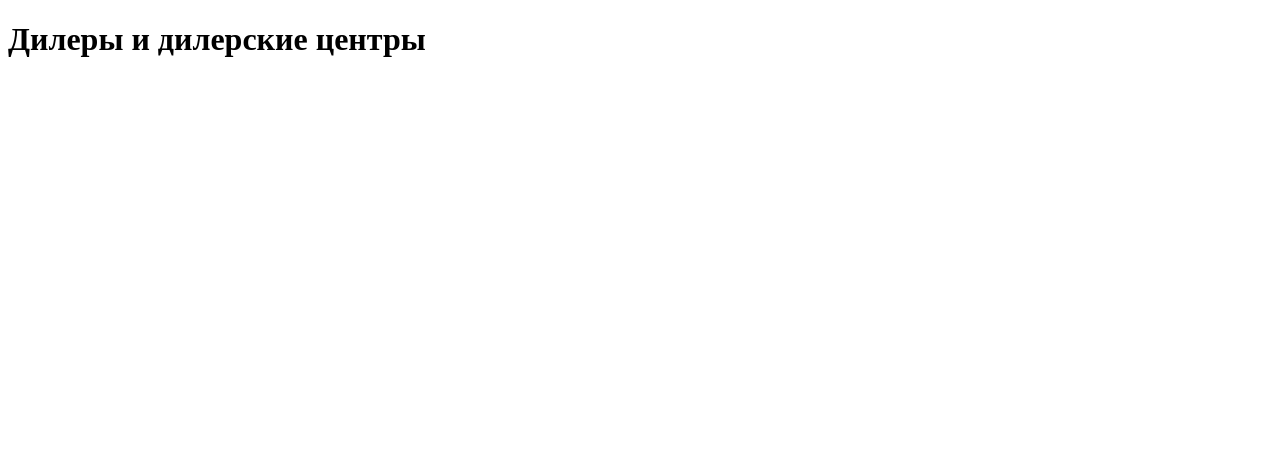
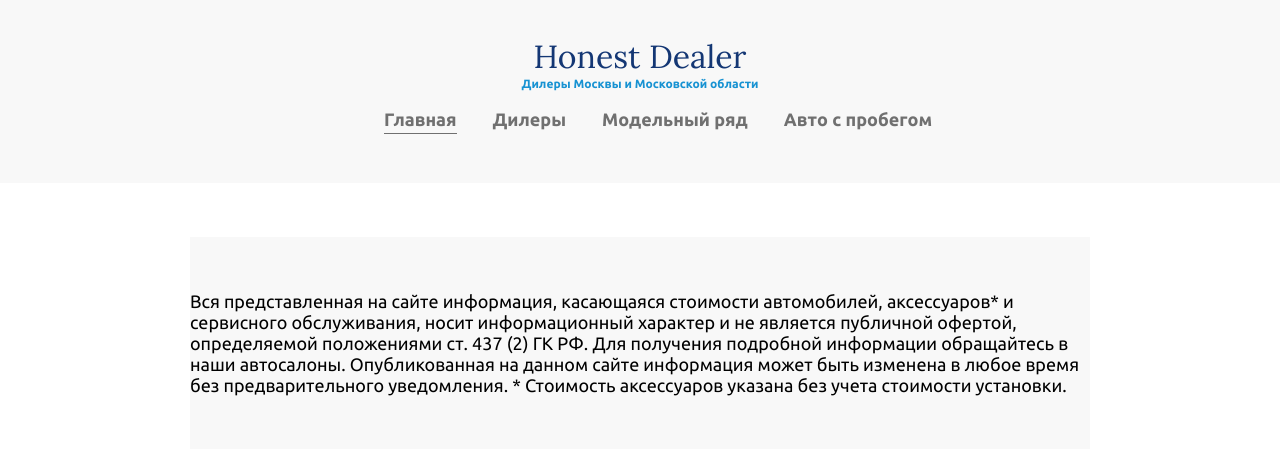
Before and after one commit to viktornikolaev1995/dealer, a Django app: page / in a window 1280 px wide. Shown: the top 449 px of the page. Run offline with Django 3.2, Linux system fonts and the light colour scheme; data that the repository does not hold is empty.

Commit message:
Внесение изменений в шаблон

```diff
--- a/dealer/dealers_and_dealer_centers/admin.py
+++ b/dealer/dealers_and_dealer_centers/admin.py
@@ -64,14 +64,14 @@ class VehicleInline(admin.TabularInline):
 
 @admin.register(Dealer)
 class DealerAdmin(admin.ModelAdmin):
-    list_display = ('name', 'slug', 'get_image')
+    list_display = ('name', 'description', 'get_image')
     prepopulated_fields = {'slug': ('name',)}
     inlines = [VehicleInline]
     readonly_fields = ('get_image',)
 
     formfield_overrides = {
         models.CharField: {'widget': TextInput(attrs={'size': '20'})},
-        models.TextField: {'widget': Textarea(attrs={'rows': 4, 'cols': 40})}
+        models.TextField: {'widget': Textarea(attrs={'rows': 6, 'cols': 100})}
     }
 
     def get_queryset(self, request):
--- /dev/null
+++ b/dealer/dealers_and_dealer_centers/static/dealers_and_dealer_centers/css/main.css
@@ -0,0 +1,266 @@
+/*
+	Fonts
+	-----
+	font-family" 'Lora', serif;
+	font-family: 'Ubuntu', sans-serif;
+*/
+
+body {
+	margin: 0;
+	font-family: 'Ubuntu', sans-serif;
+	font-size: 1.125rem;
+	font-weight: 300;
+}
+
+/*
+	Typography
+*/
+
+img {
+	max-width: 100%;
+	display: block;
+}
+
+h1,
+h2,
+h3 {
+	font-family: 'Lora', serif;
+	font-weight: 400;
+	color: #143774;
+	margin-top: 0;
+}
+
+h1 {
+	font-size: 2rem;
+	margin: 0;
+}
+
+a {
+	color: #1792d2;
+}
+
+a:hover,
+a:focus {
+	color: #143774;
+}
+
+strong {
+	font-weight: 700;
+}
+
+/*h1 subtitle*/
+.subtitle {
+	font-weight: 700;
+	color: #1792d2;
+	font-size: .75rem;
+	margin: 0;
+}
+
+.article-title {
+	font-size: 1.5rem;
+}
+
+.article-read-more,
+.article-info {
+	font-size: .875rem;
+}
+
+.article-read-more {
+	color: #1792d2;
+	text-decoration: none;
+	font-weight: 700;
+}
+
+.article-read-more:hover,
+.article-read-more:focus {
+	color: #143774;
+	text-decoration: underline;
+}
+
+.article-info {
+	margin: 2em 0;
+}
+
+.widget-title,
+.widget-recent-post-title,
+.widget-body {
+	font-size: 1rem;
+}
+
+.widget-title {
+	font-family: 'Ubuntu', sans-serif;
+	font-weight: 700;
+}
+
+/*Layout*/
+
+.container {
+	width: 95%;
+	/*max-width: 900px;*/
+	margin: 0 auto;
+}
+
+.container-flex {
+	display: flex;
+	flex-direction: column;
+	justify-content: space-between;
+}
+
+header {
+	background: #f8f8f8;
+	padding: 2em 0;
+	text-align: center;
+	margin-bottom: 3em;
+}
+
+@media (min-width: 737px) {
+	.container-flex {
+		flex-direction: row;
+	}
+
+	main {
+		width: 55%;
+	}
+
+	aside {
+		width: 20%;
+		min-width: 200px;
+		/*margin-left: 1em;*/
+	}
+}
+
+/*navigation*/
+
+nav ul {
+	list-style: none;
+	padding: 0;
+	display: flex;
+	justify-content: center;
+
+}
+
+nav li {
+	margin-left: 2em;
+
+}
+
+nav a {
+	text-decoration: none;
+	color: #707070;
+	font-weight: 700;
+	padding: .25em 0;
+}
+
+nav a:hover,
+nav a:focus {
+	color: #1792d2;
+}
+
+.current-page {
+	border-bottom:  1px solid #707070;
+}
+
+.current-page:hover {
+	color: #707070;
+}
+
+
+@media (max-width: 675px) {
+	nav ul {
+		flex-direction: column;
+	}
+
+	nav li {
+		margin: .5em 0;
+	}
+}
+
+/*articles*/
+
+.article-featured {
+	border-bottom: #707070 1px solid;
+	padding-bottom: 1em;
+	margin-bottom: 2em;
+}
+
+.article-recent {
+	display: flex;
+	flex-direction: column;
+	margin-bottom: 2em;
+}
+
+.article-recent-main {
+	order: 2;
+}
+
+.article-recent-secondary {
+	order: 1;
+}
+
+
+@media (min-width: 675px) {
+	.article-recent {
+		flex-direction: row;
+		justify-content: space-between;
+	}
+
+	.article-recent-main {
+		width: 68%;
+	}
+
+	.article-recent-secondary {
+		width: 30%;
+	}
+
+    .article-featured {
+    	display: flex;
+    	flex-direction: column;
+    }
+
+    .article-image {
+    	order: 0;
+    	width: 100%;
+    	height: 100%;
+    	object-fit: cover;
+    }
+
+
+    .article-info {
+    	order: 1;
+    }
+
+    .article-title {
+    	order: 2;
+    }
+
+    .article-body {
+    	order: 3;
+    }
+
+    .article-read-more {
+    	order: 4;
+    }
+
+}
+
+/*sidebar*/
+
+/*.sidebar-widget,
+.widget-image {
+	margin-bottom: 1em;
+}*/
+
+.sidebar-widget {
+	border: 20px solid #efefef;
+	margin-bottom: 1em;
+	padding: 0.25em;
+}
+
+footer {
+	background: #f8f8f8;
+    width: 900px;
+	/*max-width: 900px;*/
+	padding: 2em 0;
+	margin: 0 auto;
+
+}
--- /dev/null
+++ b/dealer/dealers_and_dealer_centers/templates/dealers_and_dealer_centers/dealers_list.html
@@ -0,0 +1,38 @@
+{% load static %}
+<!DOCTYPE html>
+<html lang="en">
+<head>
+    <meta charset="UTF-8">
+    <title>{{ title }}</title>
+	<link href="https://fonts.googleapis.com/css?family=Lora|Ubuntu:400,700&display=swap" rel="stylesheet">
+	<link rel="stylesheet" type="text/css" href="{% static 'dealers_and_dealer_centers/css/main.css' %}">
+</head>
+<body>
+{% include 'dealers_and_dealer_centers/navbar.html' %}
+
+<div class="container container-flex">
+    <aside>
+        {% for dealer in dealers %}
+        <p>{{dealer.name}}</p>
+        {% endfor %}
+    </aside>
+    <main>
+        {% for dealer in dealers %}
+        <article class="article-recent">
+            <div class="article-recent-main">
+                <h2>{{ dealer.name }}</h2>
+                <p>{{ dealer.description }}</p>
+            </div>
+            <div class="article-recent-secondary">
+                <img src="{{dealer.image.url}}" class="article-image">
+            </div>
+        </article>
+        {% endfor %}
+    </main>
+    <aside></aside>
+</div>
+    <footer>
+        <p>Вся представленная на сайте информация, касающаяся стоимости автомобилей, аксессуаров* и сервисного обслуживания, носит информационный характер и не является публичной офертой, определяемой положениями ст. 437 (2) ГК РФ. Для получения подробной информации обращайтесь в наши автосалоны. Опубликованная на данном сайте информация может быть изменена в любое время без предварительного уведомления. * Стоимость аксессуаров указана без учета стоимости установки.</p>
+    </footer>
+</body>
+</html>
--- a/dealer/dealers_and_dealer_centers/templates/dealers_list.html
+++ b/dealer/dealers_and_dealer_centers/templates/dealers_and_dealer_centers/example.html
@@ -1,10 +1,14 @@
+{% load static %}
 <!DOCTYPE html>
 <html lang="en">
 <head>
     <meta charset="UTF-8">
     <title>{{ title }}</title>
+	<link href="https://fonts.googleapis.com/css?family=Lora|Ubuntu:400,700&display=swap" rel="stylesheet">
+	<link rel="stylesheet" type="text/css" href="{% static 'dealers_and_dealer_centers/css/main.css' %}">
 </head>
 <body>
+{% include 'dealers_and_dealer_centers/navbar.html' %}
 <h1>Дилеры и дилерские центры</h1>
 {% for dealer in dealers %}
     <h2>{{ dealer.name }}</h2>
--- /dev/null
+++ b/dealer/dealers_and_dealer_centers/templates/dealers_and_dealer_centers/navbar.html
@@ -0,0 +1,16 @@
+<header>
+	<div class="container container-nav">
+		<div class="site-title">
+			<h1>Honest Dealer</h1>
+			<p class="subtitle">Дилеры Москвы и Московской области</p>
+		</div>
+		<nav>
+			<ul>
+				<li><a class="current-page" href="#">Главная</a></li>
+				<li><a href="#">Дилеры</a></li>
+				<li><a href="#">Модельный ряд</a></li>
+				<li><a href="#">Авто с пробегом</a></li>
+			</ul>
+		</nav>
+	</div>
+</header>
--- a/dealer/dealers_and_dealer_centers/views.py
+++ b/dealer/dealers_and_dealer_centers/views.py
@@ -4,7 +4,7 @@ from .models import Dealer, DealerCenter, Vehicle
 
 class DealerList(ListView):
     model = Dealer
-    template_name = 'dealers_list.html'
+    template_name = 'dealers_and_dealer_centers/dealers_list.html'
     context_object_name = 'dealers'
 
     def get_queryset(self):
@@ -17,7 +17,7 @@ class DealerList(ListView):
 
 class VehicleList(ListView):
     model = Vehicle
-    template_name = 'index.html'
+    template_name = 'dealers_and_dealer_centers/index.html'
     context_object_name = 'vehicles'
 
     def get_queryset(self):
```
Also changed, not shown: dealer/dealers_and_dealer_centers/templates/dealers_and_dealer_centers/index.html (renamed from dealer/dealers_and_dealer_centers/templates/index.html).
